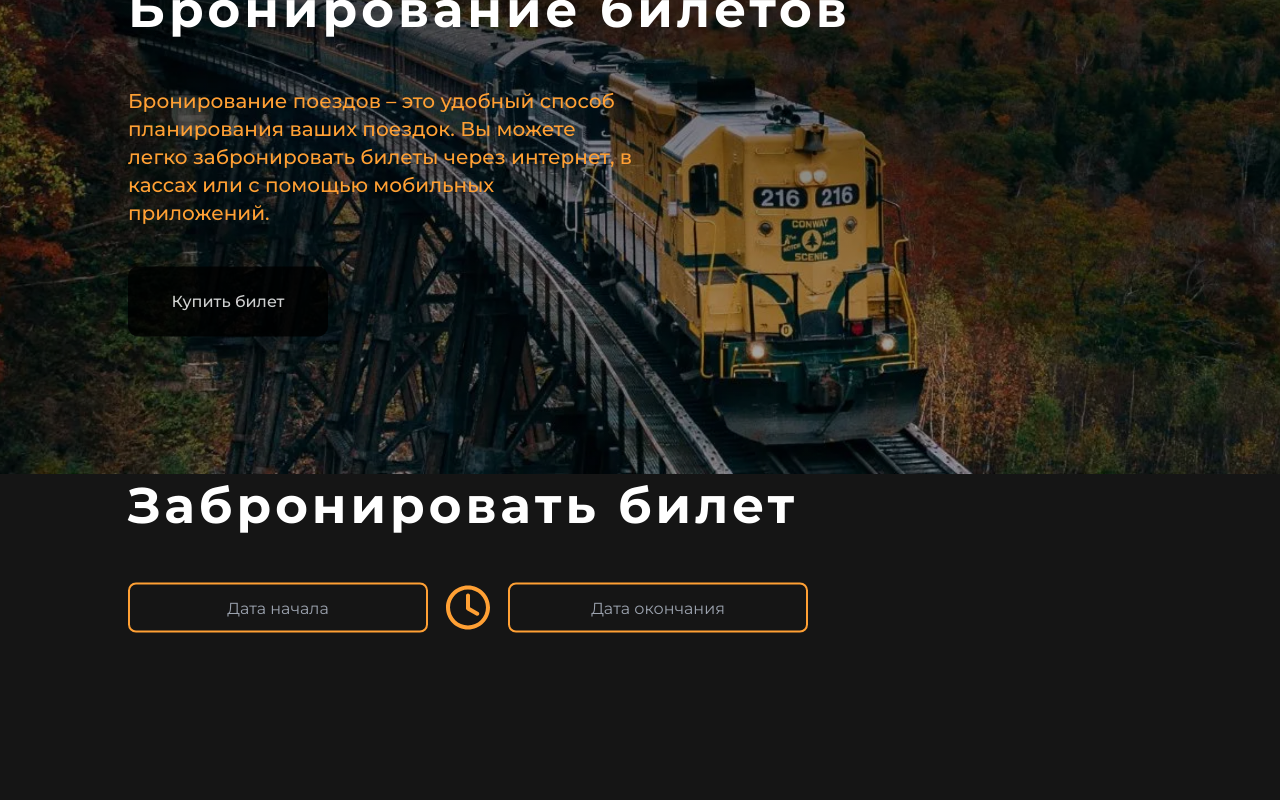
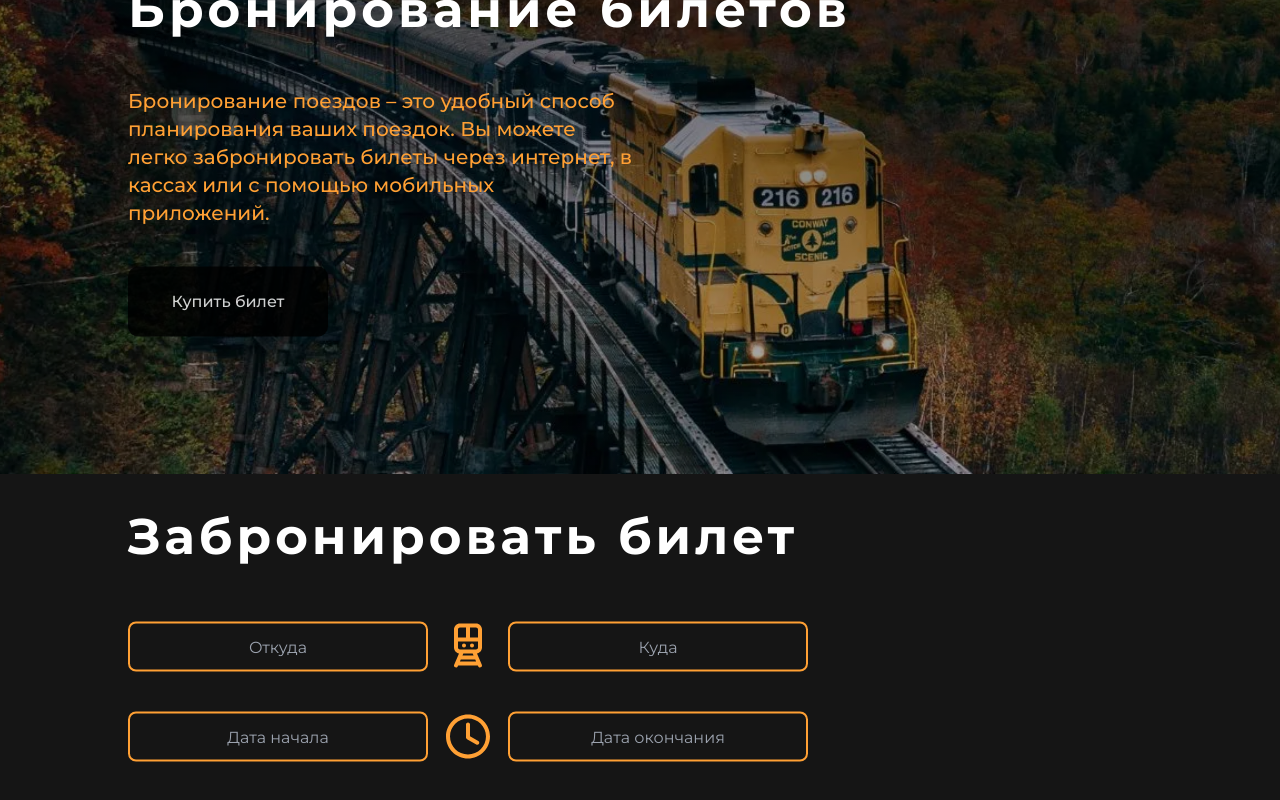
Before and after one commit to Shaqs0/axenix, a React (Vite) app: page / in a window 1280 px wide. Shown: the part 330-1130 px from the top of the page. Built offline with nearby package versions, Linux system fonts and the light colour scheme.

Commit message:
add DirectionInput

```diff
--- a/src/assets/index.ts
+++ b/src/assets/index.ts
@@ -4,3 +4,4 @@ export {default as BgImg} from './bg-image.png';
 export {default as Vk} from './footer/vk.svg';
 export {default as Telegram} from './footer/telegram.svg';
 export {default as Clock} from './clock.svg';
+export {default as Train} from './train.svg';
--- a/src/components/index.ts
+++ b/src/components/index.ts
@@ -4,3 +4,4 @@ export {AuthForm} from './shared/AuthForm/AuthForm';
 export {Legend} from './ui/Legend/Legend';
 export {Seat} from './ui/Seat/Seat';
 export {SeatMap} from './shared/SeatMap/SeatMap';
+export {DirectionInput} from './shared/DirectionInput/DirectionInput';
--- /dev/null
+++ b/src/components/shared/DirectionInput/DirectionInput.tsx
@@ -0,0 +1,73 @@
+import { useState } from 'react';
+import { Train } from '../../../assets';
+
+export function DirectionInput() {
+	const [fromValue, setFromValue] = useState<string>('');
+	const [toValue, setToValue] = useState<string>('');
+	const [fromOptionsVisible, setFromOptionsVisible] = useState<boolean>(false);
+	const [toOptionsVisible, setToOptionsVisible] = useState<boolean>(false);
+
+	const handleFromFocus = () => {
+		setFromOptionsVisible(true);
+	};
+
+	const handleToFocus = () => {
+		setToOptionsVisible(true);
+	};
+
+	const handleFromSelect = (value: string) => {
+		setFromValue(value);
+		setFromOptionsVisible(false);
+	};
+
+	const handleToSelect = (value: string) => {
+		setToValue(value);
+		setToOptionsVisible(false);
+	};
+
+	return (
+		<div className="relative flex gap-4">
+			<div className="relative">
+				<input
+					className="DirectionInput"
+					placeholder="Откуда"
+					value={fromValue}
+					onFocus={handleFromFocus}
+					onChange={(e) => setFromValue(e.target.value)}
+					readOnly
+				/>
+				{fromOptionsVisible && (
+					<div className="absolute z-10 mt-1 h-[120px] w-full rounded-md border  bg-[#151515] shadow-lg">
+						<div
+							className="flex cursor-pointer justify-center p-2 hover:bg-[black]"
+							onClick={() => handleFromSelect('Ростов-На-Дону')}
+						>
+                            Ростов-На-Дону
+						</div>
+					</div>
+				)}
+			</div>
+			<img src={Train} className='size-12' alt="Train" />
+			<div className="relative">
+				<input
+					className="DirectionInput"
+					placeholder="Куда"
+					value={toValue}
+					onFocus={handleToFocus}
+					onChange={(e) => setToValue(e.target.value)}
+					readOnly
+				/>
+				{toOptionsVisible && (
+					<div className="absolute z-10 mt-1 h-[120px] w-full rounded-md border border-[gray] bg-[#151515] shadow-lg">
+						<div
+							className="flex cursor-pointer justify-center p-2 hover:bg-[#000000]"
+							onClick={() => handleToSelect('Москва')}
+						>
+                            Москва
+						</div>
+					</div>
+				)}
+			</div>
+		</div>
+	);
+}
--- a/src/components/ui/Calendar/Calendar.tsx
+++ b/src/components/ui/Calendar/Calendar.tsx
@@ -39,7 +39,7 @@ export function Calendar({ onDateSelect }: CalendarProps) {
 			<div className="flex">
 				<button
 					onClick={prevMonth}
-					className="flex h-[50px] items-center justify-center rounded-md bg-[blue] px-4 py-2 text-[white]"
+					className="flex h-[50px] items-center justify-center rounded-md bg-primary-orange px-4 py-2 text-[white]"
 				>
           ⇦
 				</button>
@@ -61,7 +61,7 @@ export function Calendar({ onDateSelect }: CalendarProps) {
 									key={day.toString()}
 									onClick={() => handleDateClick(day)}
 									className={`cursor-pointer rounded border p-2 ${
-										selectedDate && isSameDay(day, selectedDate) ? 'bg-[blue] text-[white]' : ''
+										selectedDate && isSameDay(day, selectedDate) ? 'bg-primary-orange text-[white]' : ''
 									}`}
 								>
 									{format(day, 'd')}
@@ -74,7 +74,7 @@ export function Calendar({ onDateSelect }: CalendarProps) {
 
 			<button
 				onClick={nextMonth}
-				className="flex h-[50px] items-center justify-center rounded-md bg-[blue] px-4 py-2 text-[white]"
+				className="flex h-[50px] items-center justify-center rounded-md bg-primary-orange px-4 py-2 text-[white]"
 			>
         ⇨
 			</button>
--- a/src/index.css
+++ b/src/index.css
@@ -28,3 +28,7 @@ body {
 .DateInput {
       @apply bg-[#151515] h-[50px] w-[300px]  border-2 border-primary-orange text-center rounded-lg
 }
+
+.DirectionInput {
+      @apply bg-[#151515] h-[50px] w-[300px]  border-2 border-primary-orange text-center rounded-lg
+}
--- a/src/pages/MainPage/MainPage.tsx
+++ b/src/pages/MainPage/MainPage.tsx
@@ -1,5 +1,5 @@
 import { BgImg } from '../../assets';
-import { DateInput } from '../../components';
+import { DateInput, DirectionInput } from '../../components';
 
 export function MainPage() {
 	return (
@@ -21,12 +21,17 @@ export function MainPage() {
 			</div>
 
 			<div className='flex h-[70vh] text-[white]'>
-				<div className="absolute left-[10%] top-[110%] -translate-y-1/2">
-					<div className='flex flex-col gap-10'>
+				<div className="absolute left-[10%] top-[120%] -translate-y-1/2">
+					<div className='flex flex-col gap-12'>
 						<p className='text-[50px] font-bold tracking-[4px] text-[#FFFFFF]'>Забронировать билет</p>
 
-						<div className='flex'>
-							<DateInput/>
+						<div className='flex flex-col gap-10'>
+							<div>
+								<DirectionInput/>
+							</div>
+							<div>
+								<DateInput/>
+							</div>
 						</div>
 					</div>
 				</div>
```
Also changed, not shown: src/assets/train.svg (added).
